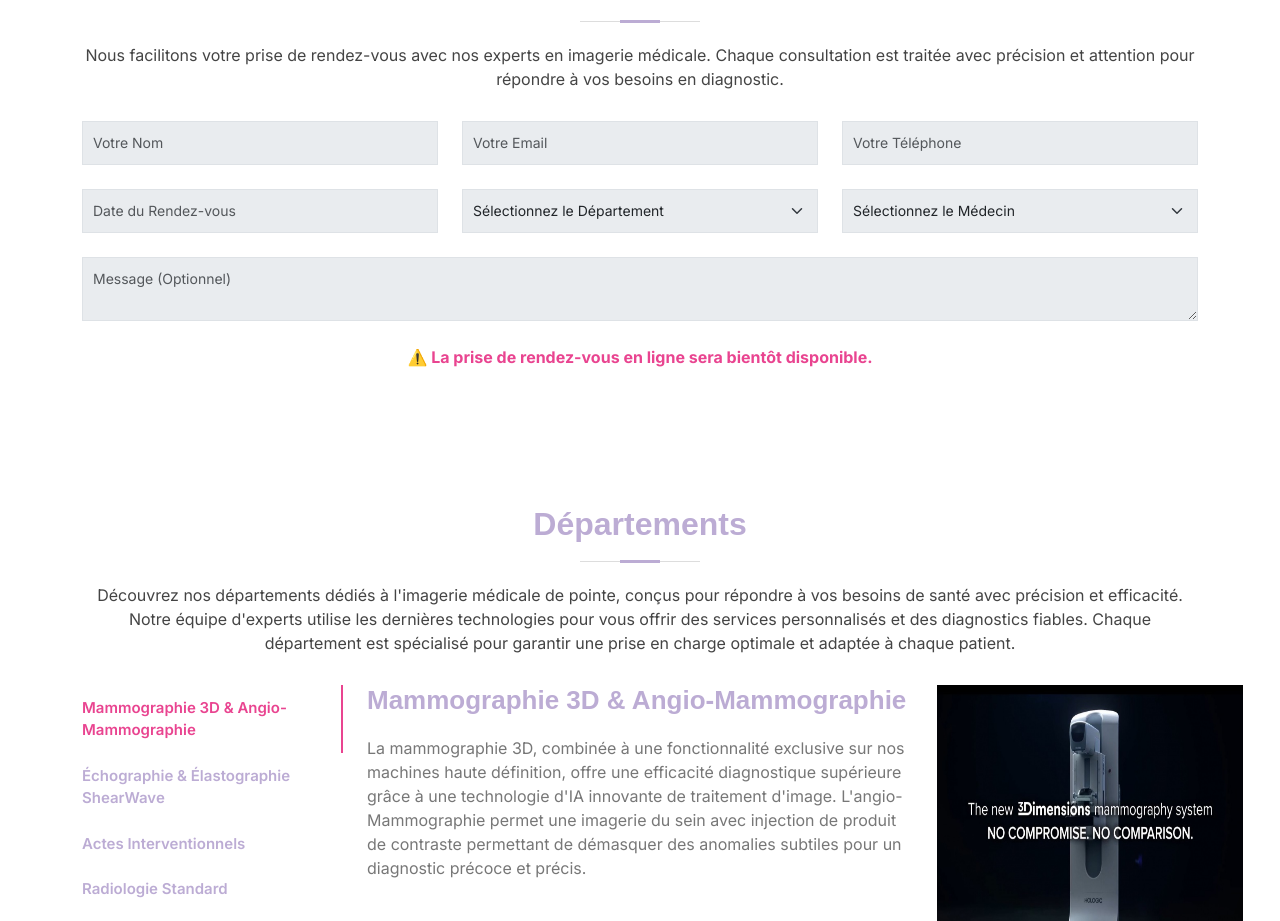
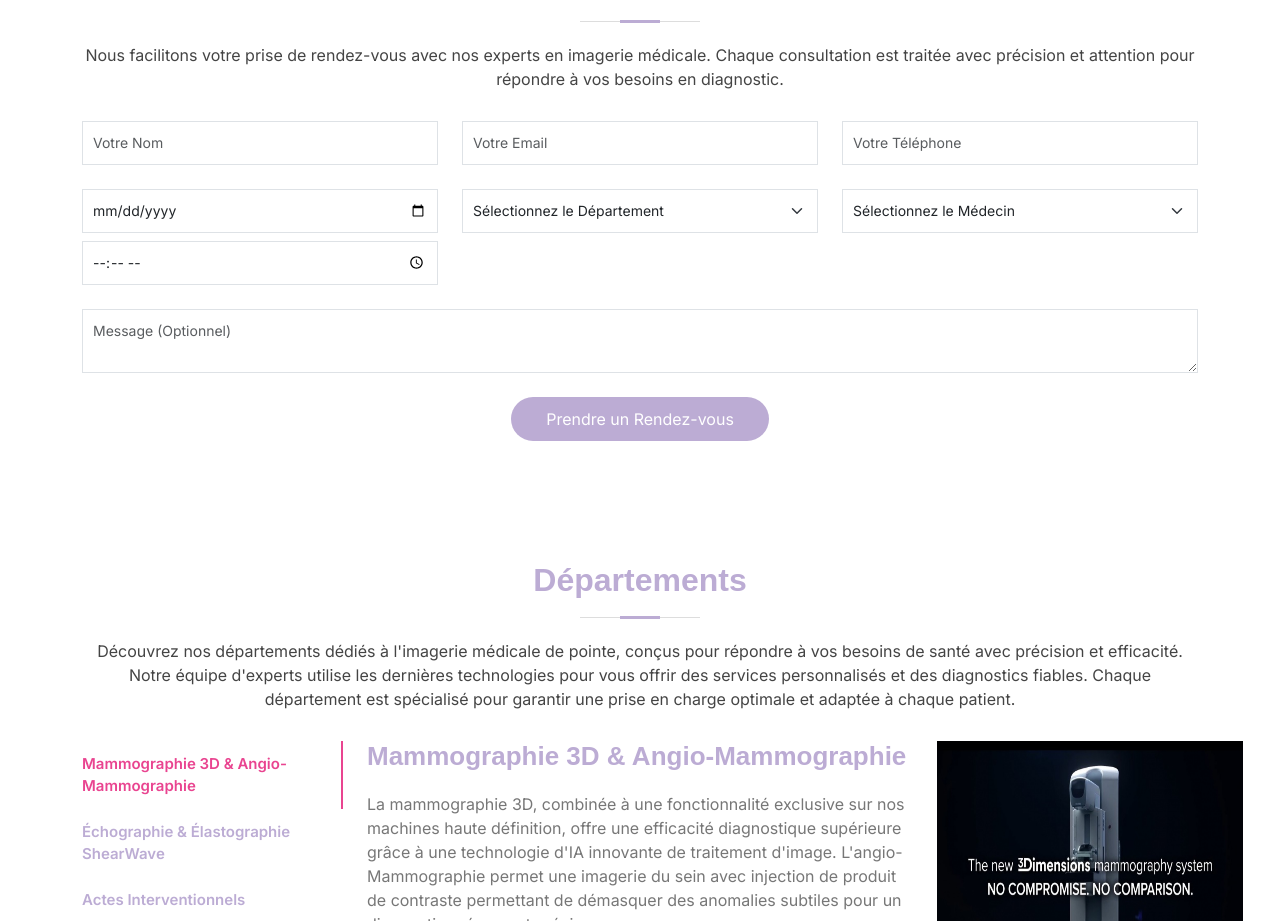
Before and after one commit to New-C1/BIC, a Next.js app: page / in a window 1280 px wide. Shown: the part 3220-4141 px from the top of the page. Built offline with nearby package versions, Linux system fonts and the light colour scheme.

Commit message:
appointment

```diff
--- a/src/app/components/home/appointement.tsx
+++ b/src/app/components/home/appointement.tsx
@@ -1,75 +1,115 @@
-import { GetServerSideProps } from 'next';
+"use client";
+import { useRef, useState } from "react";
+import emailjs from "emailjs-com";
+
+const SERVICE_ID = "service_tv2dg3l";
+const TEMPLATE_ID = "template_1nnxzca";
+const PUBLIC_KEY = "DG30p7Sn5EI_HyPDN";
 
 const Appointment = () => {
+  const form = useRef<HTMLFormElement>(null);
+
+  // For feedback messages
+  const [loading, setLoading] = useState(false);
+  const [sent, setSent] = useState(false);
+  const [error, setError] = useState("");
+
+  const sendEmail = (e: React.FormEvent<HTMLFormElement>) => {
+    e.preventDefault();
+    setLoading(true);
+    setError("");
+    setSent(false);
+
+    if (!form.current) return;
+
+    emailjs
+      .sendForm(SERVICE_ID, TEMPLATE_ID, form.current, PUBLIC_KEY)
+      .then(
+        (result) => {
+          setLoading(false);
+          setSent(true);
+          form.current?.reset();
+          console.log("Email sent!", result);
+        },
+        (err) => {
+          setLoading(false);
+          setError("Erreur lors de l'envoi. Veuillez réessayer.");
+          alert("Erreur EmailJS: " + JSON.stringify(err));
+          console.error("EmailJS error:", err);
+        }
+      );
+
+
+
+  };
+
   return (
     <section id="appointment" className="appointment section-bg">
       <div className="container">
-
         <div className="section-title">
           <h2>Prendre un Rendez-vous</h2>
-          <p>Nous facilitons votre prise de rendez-vous avec nos experts en imagerie médicale. Chaque consultation est traitée avec précision et attention pour répondre à vos besoins en diagnostic.</p>
+          <p>
+            Nous facilitons votre prise de rendez-vous avec nos experts en imagerie médicale. Chaque consultation est traitée avec précision et attention pour répondre à vos besoins en diagnostic.
+          </p>
         </div>
 
-        {/* Disabled form action & method to prevent errors */}
-        <form className="php-email-form">
+        <form ref={form} className="php-email-form" onSubmit={sendEmail}>
           <div className="row">
             <div className="col-md-4 form-group">
-              <input type="text" name="name" className="form-control" id="name" placeholder="Votre Nom" data-rule="minlen:4" data-msg="Veuillez entrer au moins 4 caractères" disabled />
+              <input type="text" name="name" className="form-control" id="name" placeholder="Votre Nom" minLength={4} required />
             </div>
             <div className="col-md-4 form-group mt-3 mt-md-0">
-              <input type="email" className="form-control" name="email" id="email" placeholder="Votre Email" data-rule="email" data-msg="Veuillez entrer un email valide" disabled />
+              <input type="email" className="form-control" name="email" id="email" placeholder="Votre Email" required />
             </div>
             <div className="col-md-4 form-group mt-3 mt-md-0">
-              <input type="tel" className="form-control" name="phone" id="phone" placeholder="Votre Téléphone" data-rule="minlen:4" data-msg="Veuillez entrer au moins 4 caractères" disabled />
+              <input type="tel" className="form-control" name="phone" id="phone" placeholder="Votre Téléphone" minLength={4} required />
             </div>
           </div>
 
           <div className="row">
             <div className="col-md-4 form-group mt-3">
-              <input type="datetime" name="date" className="form-control datepicker" id="date" placeholder="Date du Rendez-vous" disabled />
+              <input type="date" name="date" className="form-control" id="date" required />
+              <input type="time" name="time" className="form-control mt-2" id="time" required />
+
             </div>
             <div className="col-md-4 form-group mt-3">
-              <select name="department" id="department" className="form-select" disabled>
+              <select name="department" id="department" className="form-select" required>
                 <option value="">Sélectionnez le Département</option>
-                <option value="Department 1">Mammographie & Angio-Mammographie</option>
-                <option value="Department 2">Échographie</option>
-                <option value="Department 3">Combiner Dentaire</option>
-                <option value="Department 4">Radiologie Standard</option>
-                <option value="Department 5">Élastographie ShearWave</option>
-                <option value="Department 6">IRM & Scanner</option>
+                <option value="Mammographie & Angio-Mammographie">Mammographie & Angio-Mammographie</option>
+                <option value="Échographie">Échographie</option>
+                <option value="Combiner Dentaire">Combiner Dentaire</option>
+                <option value="Radiologie Standard">Radiologie Standard</option>
+                <option value="Élastographie ShearWave">Élastographie ShearWave</option>
+                <option value="IRM & Scanner">IRM & Scanner</option>
               </select>
             </div>
             <div className="col-md-4 form-group mt-3">
-              <select name="doctor" id="doctor" className="form-select" disabled>
+              <select name="doctor" id="doctor" className="form-select" required>
                 <option value="">Sélectionnez le Médecin</option>
-                <option value="Doctor 1">Doctor 1</option>
-                <option value="Doctor 2">Doctor 2</option>
-                <option value="Doctor 3">Doctor 3</option>
+                <option value="Dr Zeineb Belkhiria">Dr Zeineb Belkhiria</option>
+                {/*            <option value="Doctor 2">Doctor 2</option>
+                <option value="Doctor 3">Doctor 3</option> */}
               </select>
             </div>
           </div>
 
           <div className="form-group mt-3">
-            <textarea className="form-control" name="message" placeholder="Message (Optionnel)" disabled></textarea>
+            <textarea className="form-control" name="message" placeholder="Message (Optionnel)"></textarea>
           </div>
 
           <div className="mb-3">
-            <div className="loading">Loading...</div>
-            <div className="error-message"></div>
-            <div className="sent-message">Votre demande de rendez-vous a été envoyée avec succès. Merci !</div>
+            {loading && <div className="loading">Envoi en cours...</div>}
+            {error && <div className="error-message">{error}</div>}
+            {sent && <div className="sent-message">Votre demande de rendez-vous a été envoyée avec succès. Merci !</div>}
           </div>
 
-          {/* Commented out the button to prevent interactions */}
-          {/* <div className="text-center"><button type="submit"> Prendre un Rendez-vous</button></div> */}
+          <div className="text-center">
+            <button type="submit" disabled={loading}>Prendre un Rendez-vous</button>
+          </div>
         </form>
-
-        <p style={{ textAlign: "center", color: "#e94490", fontWeight: "bold" }}>
-          ⚠️ La prise de rendez-vous en ligne sera bientôt disponible.
-        </p>
-
       </div>
     </section>
   );
-}
+};
 
 export default Appointment;
--- a/src/app/components/home/departement.tsx
+++ b/src/app/components/home/departement.tsx
@@ -53,13 +53,23 @@ const Departement = () => {
           </div>
           <div className="row gy-4">
             <div className="col-lg-3">
-              <ul className="nav nav-tabs flex-column">
-          {DepartementDetail.map((dep,index)=> (
-                  <li className="nav-item" key="dep" onClick={()=>setView(index)}>
-                  <a className={`nav-link ${view === index ?"active" : "" } show`} href={"#tab-"+index+1} >{dep.title}</a>
-                </li>
-          ))}
-              </ul>
+          <ul className="nav nav-tabs flex-column">
+  {DepartementDetail.map((dep, index) => (
+    <li
+      className="nav-item"
+      key={dep.title}
+      onClick={() => setView(index)}
+    >
+      <a
+        className={`nav-link ${view === index ? "active" : ""} show`}
+        href={`#tab-${index + 1}`}
+      >
+        {dep.title}
+      </a>
+    </li>
+  ))}
+</ul>
+
             </div>
             <div className="col-lg-9">
               <div className="tab-content">
--- a/src/app/globals.css
+++ b/src/app/globals.css
@@ -225,9 +225,9 @@ h6 {
   color: #bcacd4;
 }
 
-#header .logo img {
+/* #header .logo img {
   max-height: 40px;
-}
+} */
 
 /**
 * Appointment Button *
```
Also changed, not shown: src/app/medias/page.tsx (+24 -3 lines), 1 other file (tests, documents, lock files or other folders).
